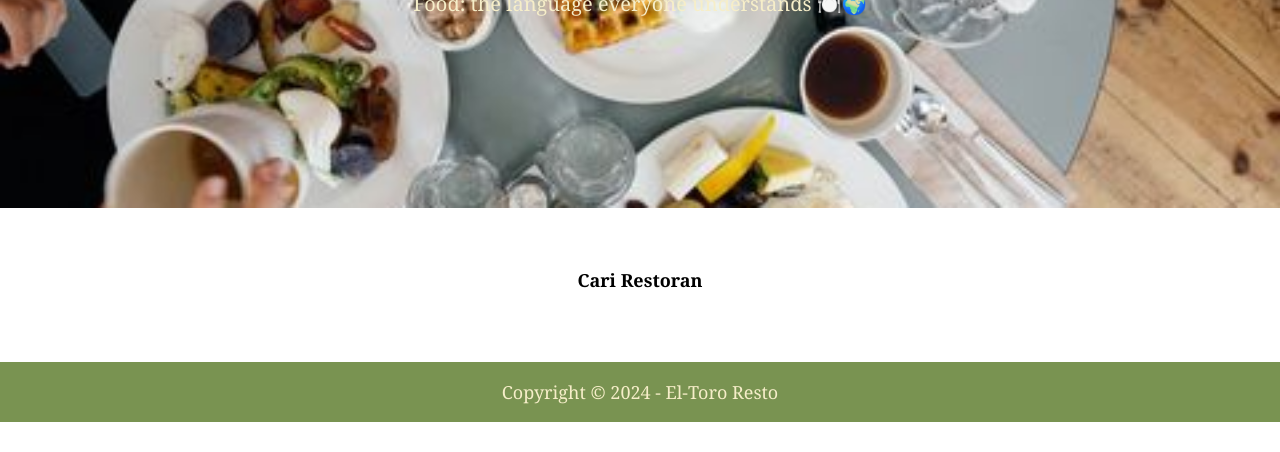
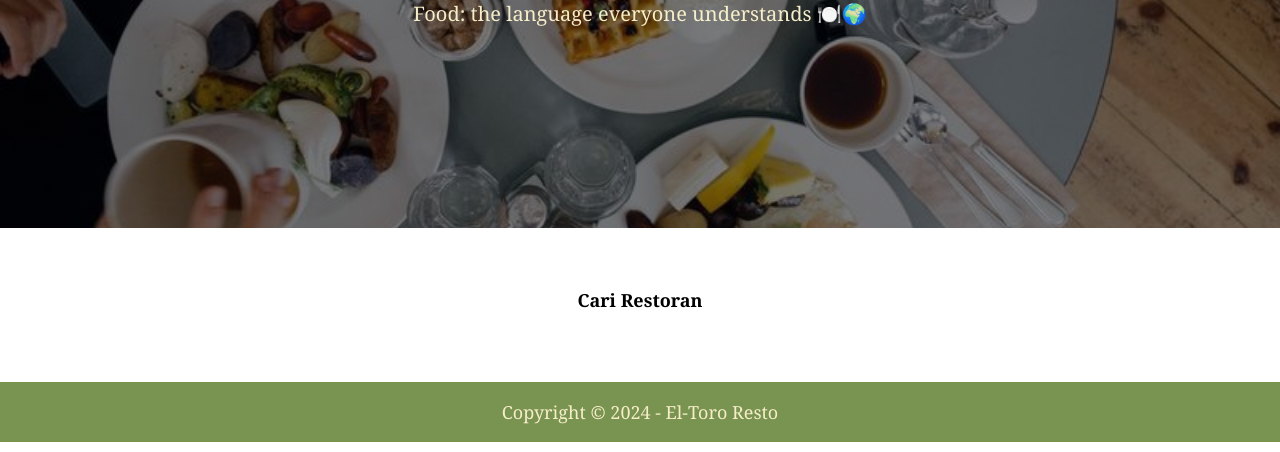
Before and after one commit to BotSlayer21/Katalog-Restoran-PWA-Testing-and-Optimized, a website built with webpack: page src/templates/index.html in a window 1280 px wide. Shown: the part 348-800 px from the top of the page. Built offline with nearby package versions, Linux system fonts and the light colour scheme; no server answers.

Commit message:
Melakukan perubahan pada css

```diff
--- a/src/styles/main.css
+++ b/src/styles/main.css
@@ -94,10 +94,7 @@ body {
   align-items: center;
   text-align: center;
   height: 500px;
-  background-image: linear-gradient(rgba(0, 0, 5, .5), rgba(0, 0, 5, .5)),url(../public/images/hero-image_2.jpg);
-  background-image: -webkit-image-set("../public/images/hero-image_2-large.jpg" 2x);
-  background-image: -webkit-image-set(url("../public/images/hero-image_2-large.jpg") 2x);
-  background-image: image-set("../public/images/hero-image_2-large.jpg" 2x);
+  background-image: linear-gradient(rgba(0, 0, 5, .5), rgba(0, 0, 5, .5)),url(../public/images/hero-image_2-large.jpg);
   background-position: center;
   background-color: white;
   background-size: cover;
--- a/src/styles/responsive.css
+++ b/src/styles/responsive.css
@@ -26,14 +26,6 @@
       width: 120px;
       text-align: center;
       margin: 0;
-
-    .hero {
-      background-image: url(../public/images/hero-image_2-small.jpg);
-      height: 60vh;
-      background-image: -webkit-image-set("../public/images/hero-image_2-small.jpg" 1x);
-      background-image: -webkit-image-set(url("../public/images/hero-image_2-small.jpg") 1x);
-      background-image: image-set("../public/images/hero-image_2-small.jpg" 1x);
-    }
   }
 }
 
@@ -41,9 +33,6 @@
     .hero {
       background-image: url(../public/images/hero-image_2-small.jpg);
       height: 60vh;
-      background-image: -webkit-image-set("../public/images/hero-image_2-small.jpg" 1x);
-      background-image: -webkit-image-set(url("../public/images/hero-image_2-small.jpg") 1x);
-      background-image: image-set("../public/images/hero-image_2-small.jpg" 1x);
     }
 
     .app-bar .app-bar__title h1 a{
@@ -116,13 +105,6 @@
      }
     }
   @media screen and (min-width: 500px) {
-    .hero {
-      background-image: url(../public/images/hero-image_2-small.jpg);
-      height: 60vh;
-      background-image: -webkit-image-set("../public/images/hero-image_2-small.jpg" 1x);
-      background-image: -webkit-image-set(url("../public/images/hero-image_2-small.jpg") 1x);
-      background-image: image-set("../public/images/hero-image_2-small.jpg" 1x);
-    }
     .nav-mob {
       display: none;
     }
@@ -144,13 +126,6 @@
       grid-column-gap: 10px;
       grid-row-gap: 15px;
     }
-    .hero {
-      background-image: url(../public/images/hero-image_2-small.jpg);
-      height: 60vh;
-      background-image: -webkit-image-set("../public/images/hero-image_2-small.jpg" 1x);
-      background-image: -webkit-image-set(url("../public/images/hero-image_2-small.jpg") 1x);
-      background-image: image-set("../public/images/hero-image_2-small.jpg" 1x);
-    }
   }
 
   @media screen and (min-width: 950px) {
```
